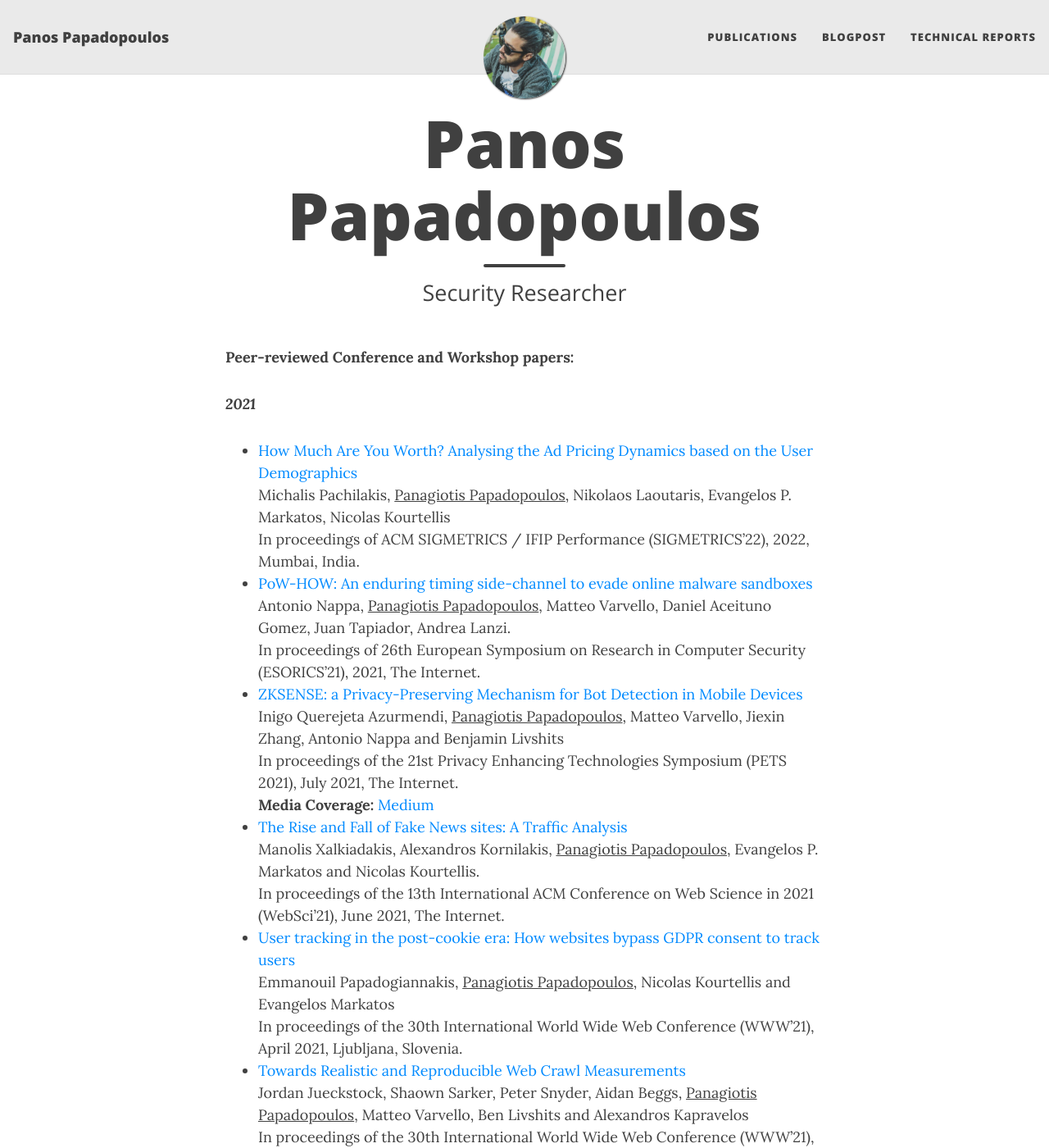
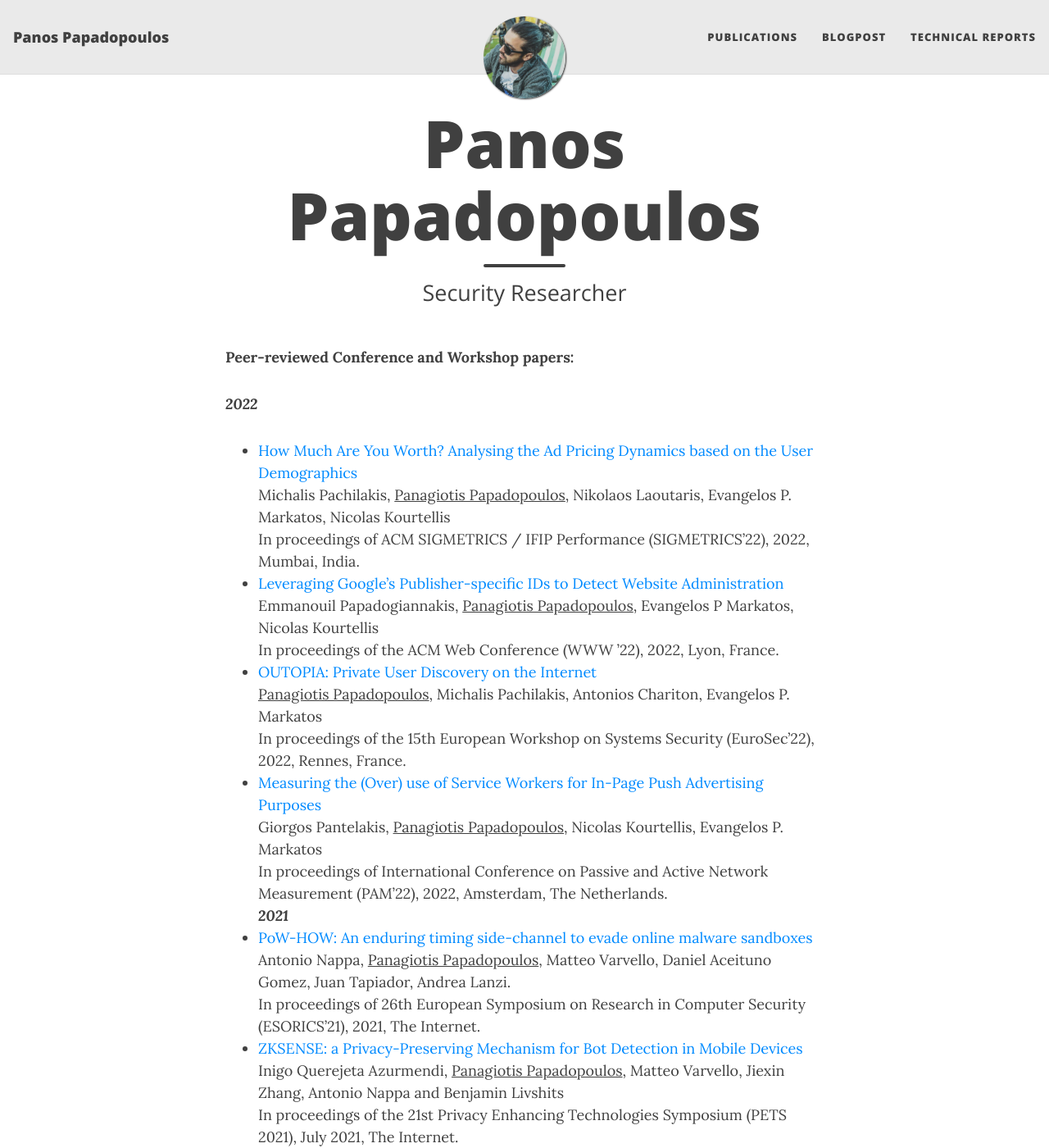
Before and after one commit to panpap/panpap.github.io, a Jekyll site: the page built from publications.md, in a window 1280 px wide and 1400 px high. Shown: the whole window at 82% size. Built offline with Jekyll 4.4.1, drawn with Linux system fonts in a browser that asks for light colours; nearby versions of some CDN libraries.

Commit message:
Update publications.md

```diff
--- a/publications.md
+++ b/publications.md
@@ -6,8 +6,13 @@
 
 **Peer-reviewed Conference and Workshop papers:**
 
+***2022***
+- [How Much Are You Worth? Analysing the Ad Pricing Dynamics based on the User Demographics](papers/1907.10331.pdf)<br> Michalis Pachilakis, <u>Panagiotis Papadopoulos</u>, Nikolaos Laoutaris, Evangelos P. Markatos, Nicolas Kourtellis<br> In proceedings of ACM SIGMETRICS / IFIP Performance (SIGMETRICS'22), 2022, Mumbai, India. <br>
+- [Leveraging Google's Publisher-specific IDs to Detect Website Administration](papers/2202.05074.pdf)<br> Emmanouil Papadogiannakis, <u>Panagiotis Papadopoulos</u>, Evangelos P Markatos, Nicolas Kourtellis<br> In proceedings of the ACM
+Web Conference (WWW ’22), 2022, Lyon, France.<br>
+- [OUTOPIA: Private User Discovery on the Internet](papers/OUTOPIA.pdf)<br><u>Panagiotis Papadopoulos</u>, Michalis Pachilakis, Antonios Chariton, Evangelos P. Markatos<br> In proceedings of the 15th European Workshop on Systems Security (EuroSec'22), 2022, Rennes, France. <br>
+- [Measuring the (Over) use of Service Workers for In-Page Push Advertising Purposes](papers/2110.11241.pdf)<br>  Giorgos Pantelakis, <u>Panagiotis Papadopoulos</u>, Nicolas Kourtellis, Evangelos P. Markatos<br> In proceedings of International Conference on Passive and Active Network Measurement (PAM'22), 2022, Amsterdam, The Netherlands. <br>
 ***2021***
-- [How Much Are You Worth? Analysing the Ad Pricing Dynamics based on the User Demographics](papers/)<br> Michalis Pachilakis, <u>Panagiotis Papadopoulos</u>, Nikolaos Laoutaris, Evangelos P. Markatos, Nicolas Kourtellis<br> In proceedings of ACM SIGMETRICS / IFIP Performance (SIGMETRICS'22), 2022, Mumbai, India. <br>
 - [PoW-HOW: An enduring timing side-channel to evade online malware sandboxes](papers/2109.02979.pdf)<br> Antonio Nappa, <u>Panagiotis Papadopoulos</u>, Matteo Varvello, Daniel Aceituno Gomez, Juan Tapiador, Andrea Lanzi. <br> In proceedings of 26th European Symposium on Research in Computer Security (ESORICS'21), 2021, The Internet. <br>
 - [ZKSENSE: a Privacy-Preserving Mechanism for Bot Detection in Mobile Devices](papers/popets-2021-0058.pdf)<br>
 Inigo Querejeta Azurmendi, <u>Panagiotis Papadopoulos</u>, Matteo Varvello, Jiexin Zhang, Antonio Nappa and Benjamin Livshits<br> In proceedings of the 21st Privacy Enhancing Technologies Symposium (PETS 2021), July 2021, The Internet. <br>
```
